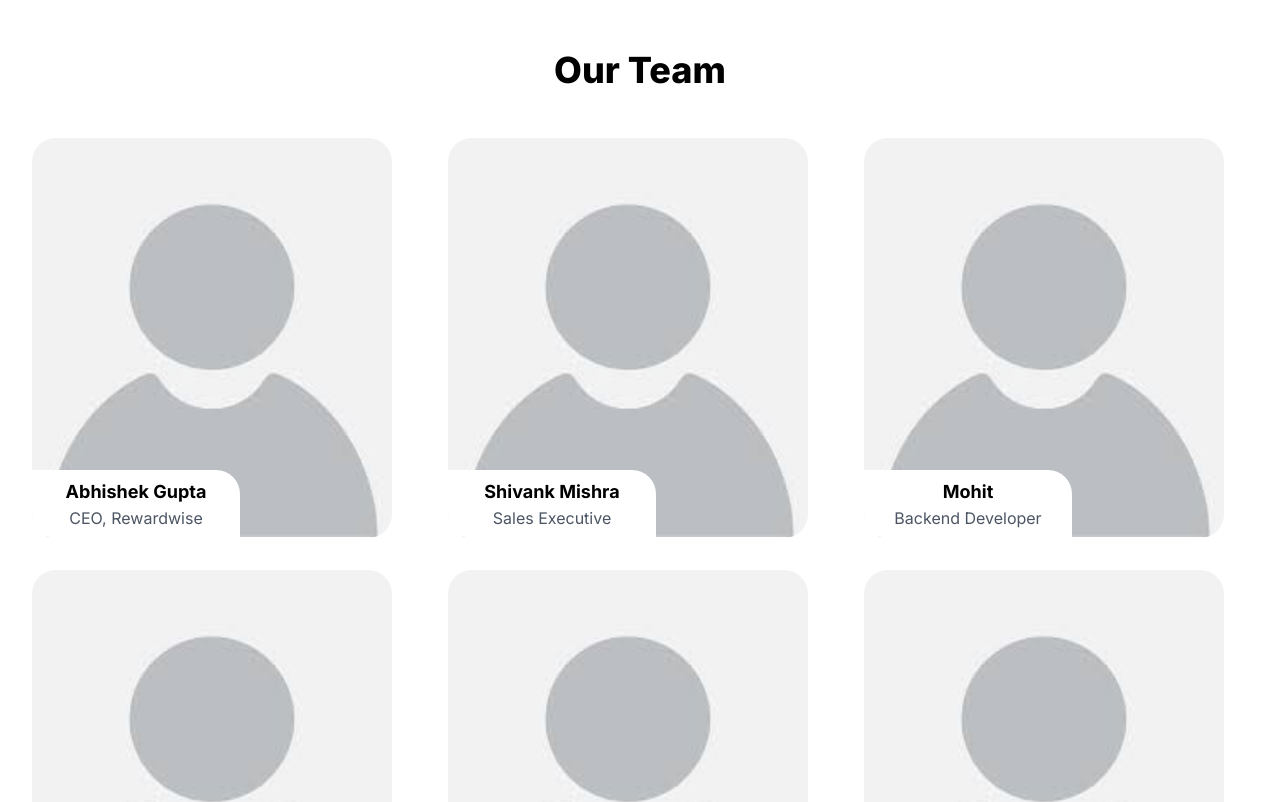
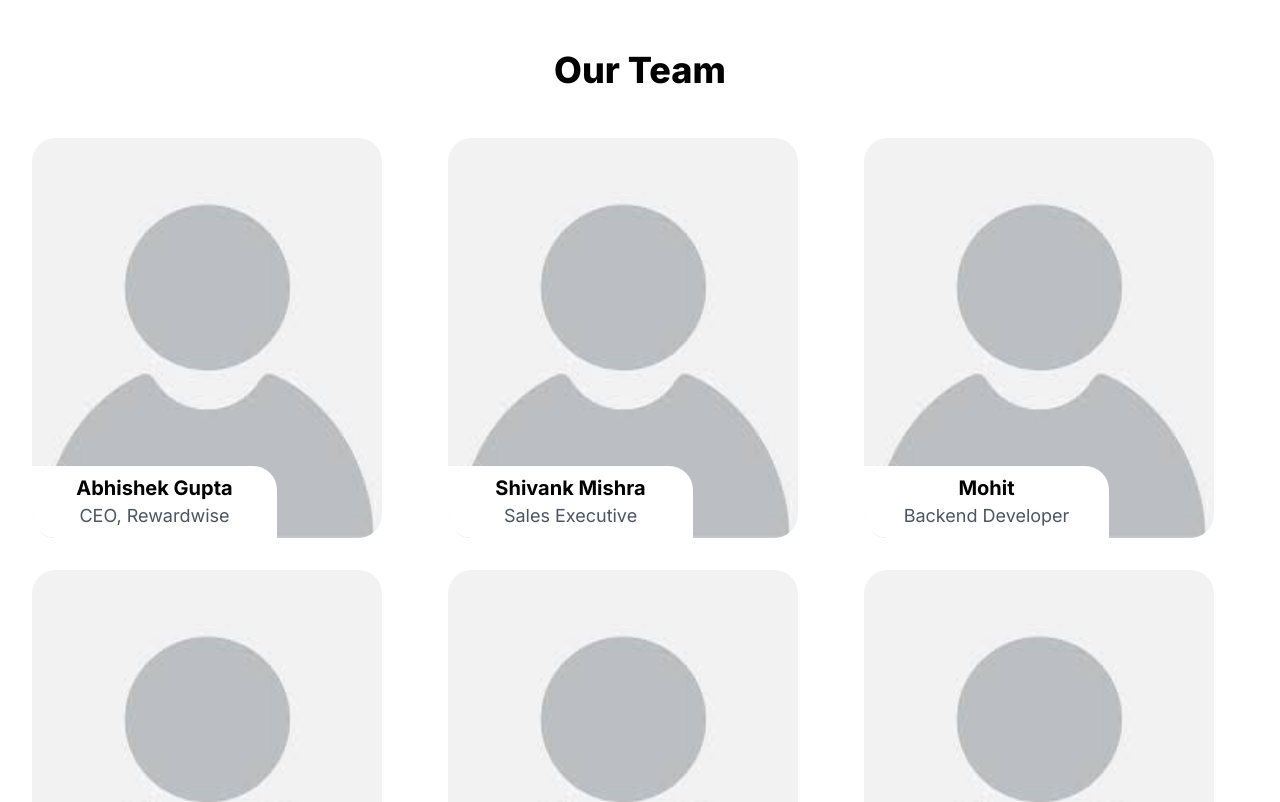
Before and after one commit to no-naame/rwwebcopy, a Next.js app: page /about in a window 1280 px wide. Shown: the part 1280-2082 px from the top of the page. Built offline with nearby package versions, Linux system fonts and the light colour scheme.

Commit message:
Update team.tsx

```diff
--- a/src/components/team.tsx
+++ b/src/components/team.tsx
@@ -1,23 +1,25 @@
 import React from 'react';
 import Image from "next/image";
-import dummyImage from "../../public/unknownnn.jpeg"
+import dummyImage from "../../public/unknownnn.jpeg";
 
 const Team = () => {
     return (
         <div className="max-w-7xl mx-auto px-4 sm:px-6 lg:px-8 py-12">
             <h2 className="text-4xl font-extrabold text-center mb-12">Our Team</h2>
-            <div className="grid grid-cols-1 sm:grid-cols-2 lg:grid-cols-3 gap-8">
+            <div className="grid grid-cols-2 sm:grid-cols-2 lg:grid-cols-3 gap-8">
                 {teamMembers.map((member, index) => (
-                    <div key={index} className="bg-white w-[360px] h-[400px] relative rounded-[24px]  overflow-hidden group">
-                        <Image src={dummyImage} alt={member.name} className="w-full transition-transform duration-300 ease-in-out group-hover:scale-110"/>
-                        <div className="bg-white w-52 rounded-tr-[24px] px-4 py-2 text-center overflow-visible absolute bottom-0 z-[999] transition-opacity duration-300 ease-in-out group-hover:opacity-0">
-                            <h1 className="text-black text-lg font-bold">{member.name}</h1>
-                            <h1 className="text-gray-600 text-md">{member.title}</h1>
+                    <div key={index} className="bg-white w-full  md:w-[calc(90.33%-16px)] lg:w-[calc(95.33%-16px)] relative rounded-[24px] overflow-hidden group">
+                        <Image src={dummyImage} alt={member.name} className="w-full h-[200px] sm:h-[300px] md:h-[350px] lg:h-[400px] object-cover transition-transform duration-300 ease-in-out group-hover:scale-110"/>
+                        <div
+                            className="bg-white w-[70%] rounded-tr-[24px] px-4 py-2 text-center overflow-visible absolute bottom-0 z-[999] transition-opacity duration-300 ease-in-out group-hover:opacity-0">
+                            <h1 className="text-black text-sm sm:text-md md:text-lg lg:text-xl font-bold">{member.name}</h1>
+                            <h1 className="text-gray-600 text-xs sm:text-sm md:text-md lg:text-lg">{member.title}</h1>
                         </div>
-                        <div className="absolute w-[330px] h-[370px] border-l border-b border-black/50 bottom-0 left-0 flex flex-col items-center justify-center bg-white rounded-bl-[24px] rounded-tr-[24px] p-4 opacity-0 transition-opacity duration-300 ease-in-out group-hover:opacity-100">
-                            <h1 className="text-black text-xl font-medium">{member.name}</h1>
-                            <h2 className="text-[rgba(0, 0, 0, 0.40)] text-sm font-medium">{member.title}</h2>
-                            <p className="text-black text-2xl font-bold text-center mt-10">{member.description}</p>
+                        <div
+                            className="absolute w-[93%] h-[93%] text-center border-l border-b border-black/50 bottom-0 left-0 flex flex-col items-center justify-center bg-white rounded-bl-[24px] rounded-tr-[24px] p-4 opacity-0 transition-opacity duration-300 ease-in-out group-hover:opacity-100">
+                            <h1 className="text-black text-md sm:text-lg md:text-xl lg:text-2xl font-medium">{member.name}</h1>
+                            <h2 className="text-[rgba(0, 0, 0, 0.40)] text-xs sm:text-sm md:text-md lg:text-lg font-medium">{member.title}</h2>
+                            <p className="text-black text-sm sm:text-md md:text-lg lg:text-xl font-bold text-center mt-4 sm:mt-6 md:mt-8 lg:mt-10">{member.description}</p>
                         </div>
                     </div>
                 ))}
```
